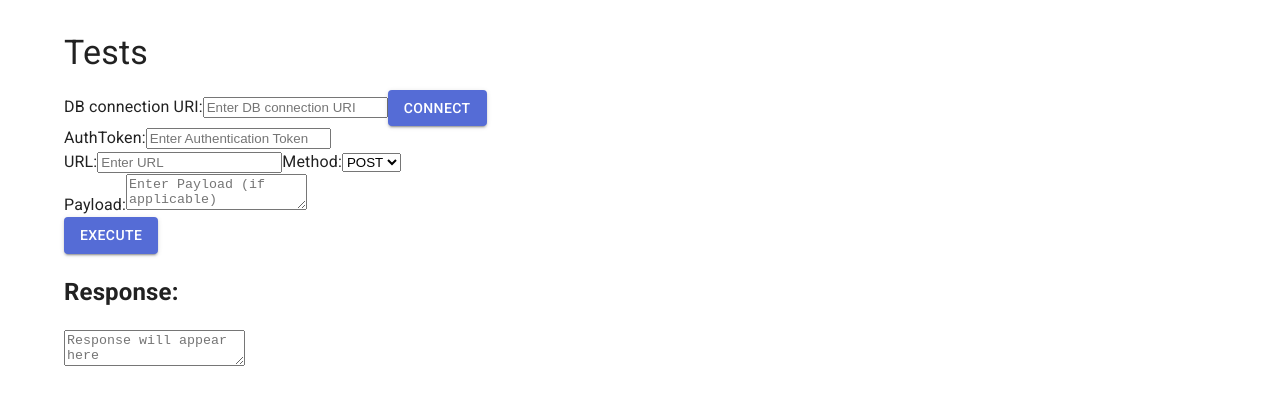
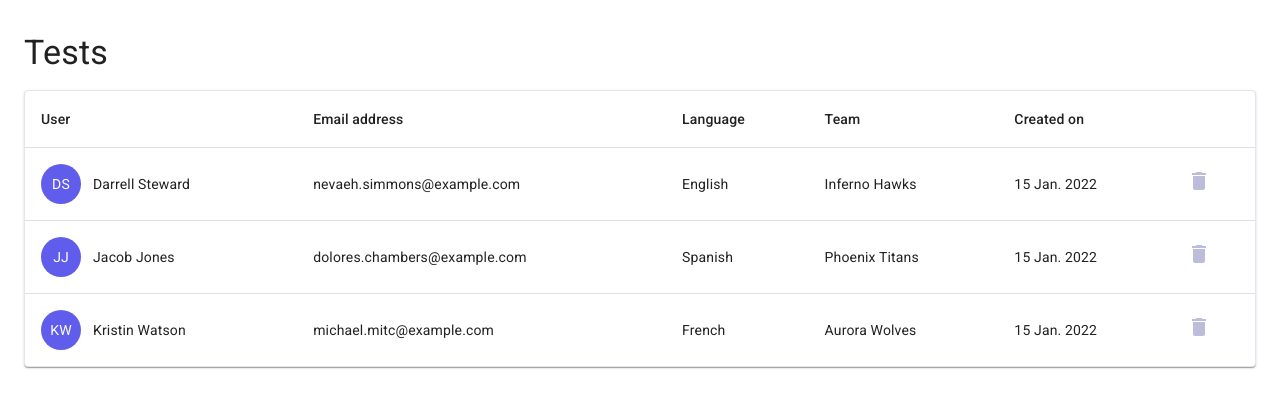
Before and after one commit to marina-chichel/hakkaren-testing-app, a React (Vite) app: page / in a window 1280 px wide. Shown: the top 408 px of the page. Built offline with nearby package versions, Linux system fonts and the light colour scheme.

Commit message:
add table ui

```diff
--- a/src/App.tsx
+++ b/src/App.tsx
@@ -1,14 +1,14 @@
 import { Box, Container, Typography } from "@mui/material";
-import UserList from "./components/UserList";
+import UserTable from "./components/UserTable";
 
 function App() {
   return (
-    <Container maxWidth="lg">
+    <Container maxWidth="xl">
       <Box sx={{ my: 4 }}>
         <Typography variant="h4" component="h1" sx={{ mb: 2 }}>
           Tests
         </Typography>
-        <UserList />
+        <UserTable />
       </Box>
     </Container>
   );
--- /dev/null
+++ b/src/components/EmptyTable.tsx
@@ -0,0 +1,24 @@
+import { Box, Typography } from "@mui/material";
+
+const EmptyTable = () => {
+  return (
+    <Box
+      width="100%"
+      height={507}
+      borderRadius="8px"
+      border="1px solid #E4E4EF"
+      display="flex"
+      alignItems="center"
+      justifyContent="center"
+    >
+      <Box display="flex" gap={2} alignItems="center">
+        <img src="/src/assets/images/no_records.png" />
+        <Typography fontWeight={800} fontSize={14} color="#3CA18D">
+          NO RECORDS FOUND
+        </Typography>
+      </Box>
+    </Box>
+  );
+};
+
+export default EmptyTable;
--- /dev/null
+++ b/src/components/UserTable.tsx
@@ -0,0 +1,132 @@
+import {
+  Box,
+  Paper,
+  Table,
+  TableBody,
+  TableCell,
+  TableContainer,
+  TableHead,
+  TableRow,
+  styled,
+} from "@mui/material";
+import DeleteIcon from "@mui/icons-material/Delete";
+import EmptyTable from "./EmptyTable";
+
+function createData(
+  name: string,
+  email: string,
+  language: string,
+  team: string,
+  date: string
+) {
+  return { name, email, language, team, date };
+}
+
+const rows = [
+  createData(
+    "Darrell Steward",
+    "nevaeh.simmons@example.com",
+    "English",
+    "Inferno Hawks",
+    "15 Jan. 2022"
+  ),
+  createData(
+    "Jacob Jones",
+    "dolores.chambers@example.com",
+    "Spanish",
+    "Phoenix Titans",
+    "15 Jan. 2022"
+  ),
+  createData(
+    "Kristin Watson",
+    "michael.mitc@example.com",
+    "French",
+    "Aurora Wolves",
+    "15 Jan. 2022"
+  ),
+];
+
+const TABLE_HEADERS = [
+  "User",
+  "Email address",
+  "Language",
+  "Team",
+  "Created on",
+  "",
+];
+
+const NameContainer = styled(Box)(() => ({
+  display: "flex",
+  alignItems: "center",
+  gap: 12,
+}));
+
+const NameInitialsContainer = styled(Box)(({ theme }) => ({
+  display: "flex",
+  width: 40,
+  height: 40,
+  padding: 4,
+  backgroundColor: "#605DEC",
+  color: theme.palette.common.white,
+  borderRadius: "50%",
+  justifyContent: "center",
+  alignItems: "center",
+}));
+
+const DeleteRowIcon = styled(DeleteIcon)(() => ({
+  fill: "#BDBCDB",
+  cursor: "pointer",
+}));
+
+const TablePaper = styled(Paper)(() => ({
+  border: "1px solid #E4E4EF",
+}));
+
+const getInitials = (name: string) => {
+  const nameArr = name.split(" ");
+  return `${nameArr[0].charAt(0)}${nameArr[1]?.charAt(0)}`;
+};
+
+const UserTable = () => {
+  if (rows.length === 0) return <EmptyTable />;
+
+  return (
+    <TableContainer component={TablePaper}>
+      <Table sx={{ minWidth: 650 }} aria-label="simple table">
+        <TableHead>
+          <TableRow>
+            {TABLE_HEADERS.map((value, key) => (
+              <TableCell key={key}>{value}</TableCell>
+            ))}
+          </TableRow>
+        </TableHead>
+        <TableBody>
+          {rows.map((row) => (
+            <TableRow
+              key={row.name}
+              sx={{ "&:last-child td, &:last-child th": { border: 0 } }}
+            >
+              <TableCell component="th" scope="row">
+                <NameContainer>
+                  <NameInitialsContainer>
+                    {getInitials(row.name)}
+                  </NameInitialsContainer>
+                  {row.name}
+                </NameContainer>
+              </TableCell>
+              <TableCell align="left">{row.email}</TableCell>
+              <TableCell align="left">{row.language}</TableCell>
+              <TableCell align="left">{row.team}</TableCell>
+              <TableCell align="left">{row.date}</TableCell>
+              <TableCell align="left">
+                <DeleteRowIcon />
+              </TableCell>
+            </TableRow>
+          ))}
+        </TableBody>
+      </Table>
+    </TableContainer>
+  );
+};
+
+export default UserTable;
```
Also changed, not shown: src/assets/images/no_records.png (added).
